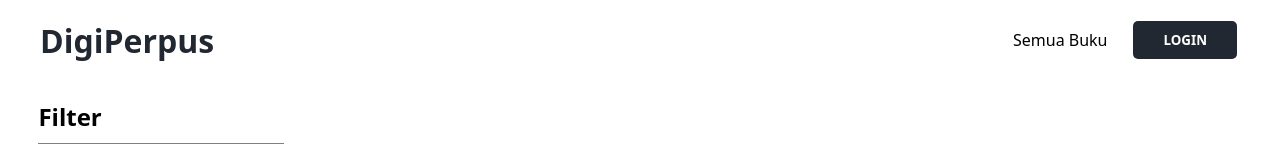
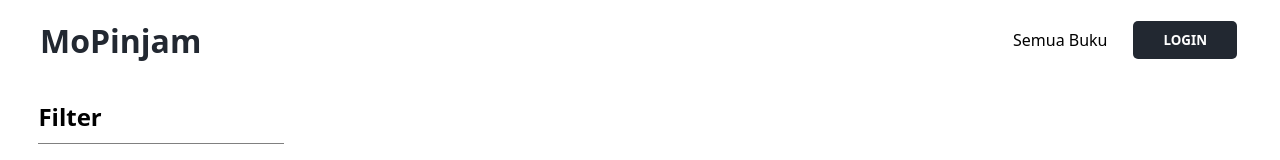
Before and after one commit to RadyaI/MoPinjam, a React (Vite) app: page /buku in a window 1280 px wide. Shown: the top 160 px of the page. Built offline with nearby package versions, Linux system fonts and the light colour scheme.

Commit message:
update (sidebar) : buat ngilang kalo dibuka dihp

```diff
--- a/src/assets/sidebar.css
+++ b/src/assets/sidebar.css
@@ -83,3 +83,9 @@
     cursor: pointer;
     margin-top: 5px;
 }
+
+@media only screen and (max-width:700px){
+    .sidebar{
+        display: none;
+    }
+}
--- a/src/components/navbar.jsx
+++ b/src/components/navbar.jsx
@@ -49,7 +49,7 @@ export default function Navbar() {
     return (
         <>
             <NavWrapper>
-                <Title onClick={() => { route('/') }}>DigiPerpus</Title>
+                <Title onClick={() => { route('/') }}>MoPinjam</Title>
                 <Group>
                     <Menu onClick={() => { route('/buku') }} >Semua Buku</Menu>
                     <Button>LOGIN</Button>
```
